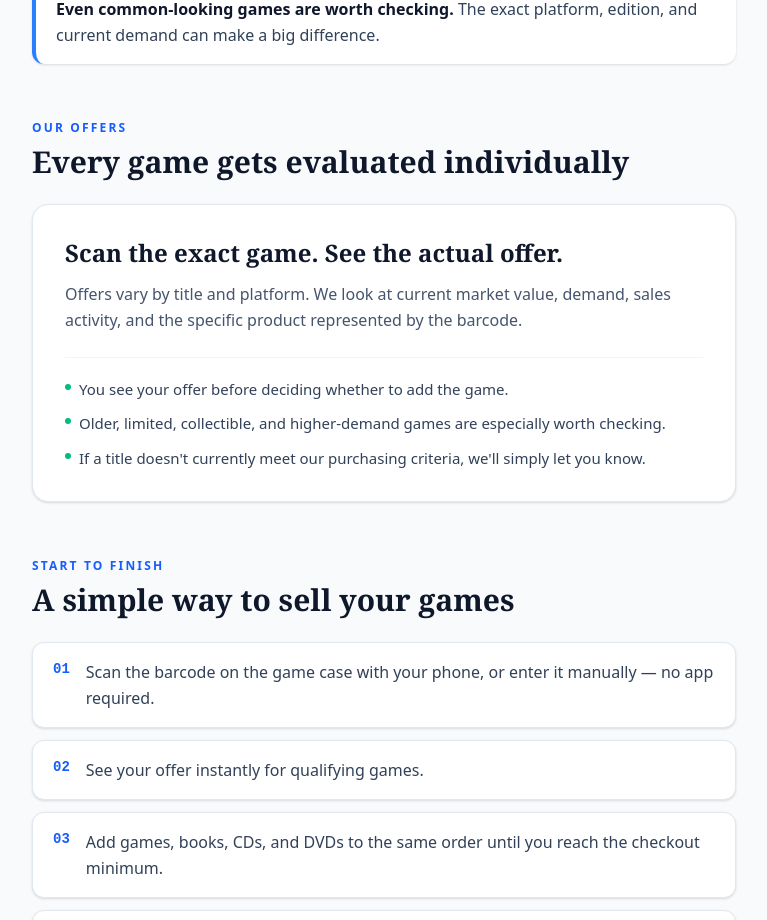
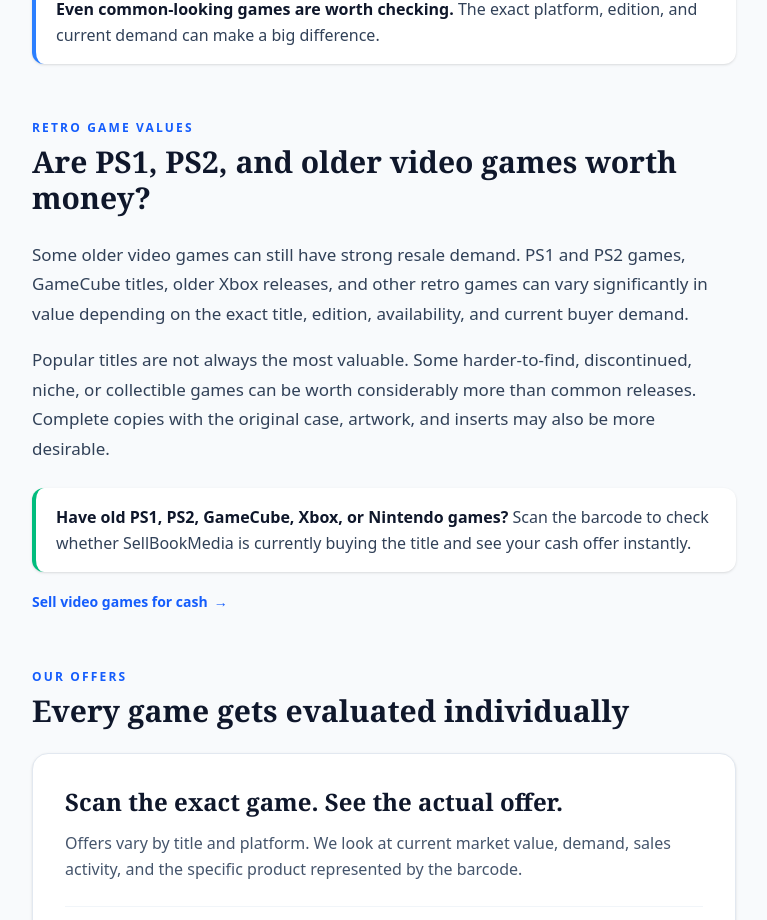
Before and after one commit to teskapnj/new-book-marketplace, a Next.js app: page /guides/sell-video-games-for-cash in a window 1280 px wide. Shown: the part 2280-3200 px from the top of the page, without its empty margins (256-1023 px from the left). Built offline with nearby package versions, Linux system fonts and the light colour scheme; no server answers.

Commit message:
Improve video game SEO content

```diff
--- a/app/guides/sell-video-games-for-cash/page.tsx
+++ b/app/guides/sell-video-games-for-cash/page.tsx
@@ -5,7 +5,7 @@
 export const metadata: Metadata = {
   title: "Sell Video Games for Cash: Complete Guide (2026) | SellBookMedia",
   description:
-    "Sell used video games for cash online. Learn what affects game value and get an instant offer by scanning the barcode — no app required.",
+    "Sell used video games for cash online. Learn what PS1, PS2, GameCube, retro, and modern games may be worth and get an instant barcode offer.",
 };
 
 const HOLDS_VALUE = [
@@ -368,6 +368,49 @@
             </div>
           </section>
 
+          {/* ===================== RETRO / PS1 / PS2 ===================== */}
+<section className="mb-14">
+  <p className="text-xs font-semibold uppercase tracking-[0.18em] text-blue-600">
+    Retro game values
+  </p>
+
+  <h2 className="mt-2 font-serif text-2xl sm:text-3xl font-bold text-slate-900">
+    Are PS1, PS2, and older video games worth money?
+  </h2>
+
+  <p className="mt-6 text-[17px] leading-[1.75] text-slate-700">
+    Some older video games can still have strong resale demand. PS1 and PS2
+    games, GameCube titles, older Xbox releases, and other retro games can vary
+    significantly in value depending on the exact title, edition, availability,
+    and current buyer demand.
+  </p>
+
+  <p className="mt-4 text-[17px] leading-[1.75] text-slate-700">
+    Popular titles are not always the most valuable. Some harder-to-find,
+    discontinued, niche, or collectible games can be worth considerably more
+    than common releases. Complete copies with the original case, artwork, and
+    inserts may also be more desirable.
+  </p>
+
+  <div className="mt-6 rounded-xl border-l-4 border-emerald-500 bg-white px-5 py-4 shadow-sm">
+    <p className="text-[16px] leading-relaxed text-slate-700">
+      <strong className="text-slate-900">
+        Have old PS1, PS2, GameCube, Xbox, or Nintendo games?
+      </strong>{" "}
+      Scan the barcode to check whether SellBookMedia is currently buying the
+      title and see your cash offer instantly.
+    </p>
+  </div>
+
+  <Link
+    href="/sell-video-games-for-cash"
+    className="mt-5 inline-flex items-center text-sm font-semibold text-blue-600 hover:text-blue-700"
+  >
+    Sell video games for cash
+    <span className="ml-1.5">→</span>
+  </Link>
+</section>
+
           {/* ===================== OFFERS ===================== */}
           <section className="mb-14">
             <p className="text-xs font-semibold uppercase tracking-[0.18em] text-blue-600">
--- a/app/sell-video-games-for-cash/page.tsx
+++ b/app/sell-video-games-for-cash/page.tsx
@@ -9,7 +9,7 @@
 export const metadata: Metadata = {
   title: "Sell Video Games for Cash Online | Free Shipping | SellBookMedia",
   description:
-    "Sell used video games for cash with SellBookMedia. Scan the UPC, get an instant quote, ship for free, and get paid by PayPal.",
+    "Sell used video games for cash with SellBookMedia. Get competitive cash offers for eligible games, scan the UPC for an instant quote, ship for free, and get paid by PayPal.",
 
   alternates: {
     canonical: PAGE_URL,
@@ -36,6 +36,10 @@
   {
     q: "What video games can I sell?",
     a: "We buy eligible video games with a readable UPC or barcode. Scan or enter the barcode to see whether we are currently buying the game and what we will pay.",
+  },
+  {
+    q: "Do you buy PS1 and PS2 games?",
+    a: "Yes. We buy eligible PS1 and PS2 games, along with other PlayStation, Xbox, Nintendo, GameCube, and retro game titles. Scan or enter the barcode to see whether we are currently buying the game and what we will pay.",
   },
   {
     q: "How do I find out how much my game is worth?",
@@ -158,9 +162,8 @@
             </h1>
 
             <p className="text-xl sm:text-2xl text-blue-100 mb-8 leading-relaxed">
-              Scan the barcode on your game and see our cash offer instantly.
-              Shipping is free, and payment is
-              sent via PayPal.
+            Get competitive cash offers for eligible video games. Scan the barcode
+            to see your offer instantly, ship for free, and get paid via PayPal.
             </p>
 
             <div className="mt-12">
@@ -274,17 +277,18 @@
             </h2>
 
             <p className="text-xl text-gray-600 max-w-2xl mx-auto">
-              We buy eligible physical video games based on current demand,
-              platform, edition, and resale value.
-            </p>
+  We buy eligible physical video games based on current demand,
+  platform, edition, and resale value, including many PS1, PS2,
+  GameCube, Xbox, and other retro game titles.
+</p>
           </div>
 
           <div className="grid grid-cols-2 md:grid-cols-4 gap-4 sm:gap-6">
             {[
-              { name: "PlayStation Games", icon: "🎮" },
+              { name: "PS1 & PS2 Games", icon: "🎮" },
               { name: "Xbox Games", icon: "🎮" },
-              { name: "Nintendo Games", icon: "🕹️" },
-              { name: "Game Collections", icon: "📦" },
+              { name: "GameCube & Nintendo Games", icon: "🕹️" },
+              { name: "Retro Game Collections", icon: "📦" },
             ].map((game) => (
               <div
                 key={game.name}
```
